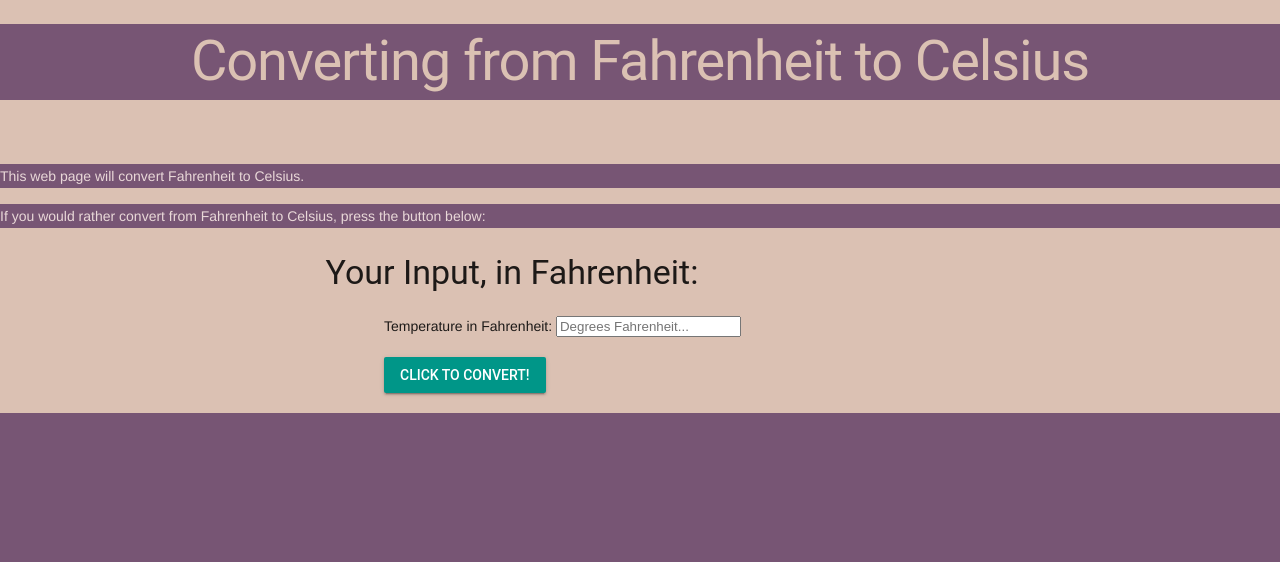
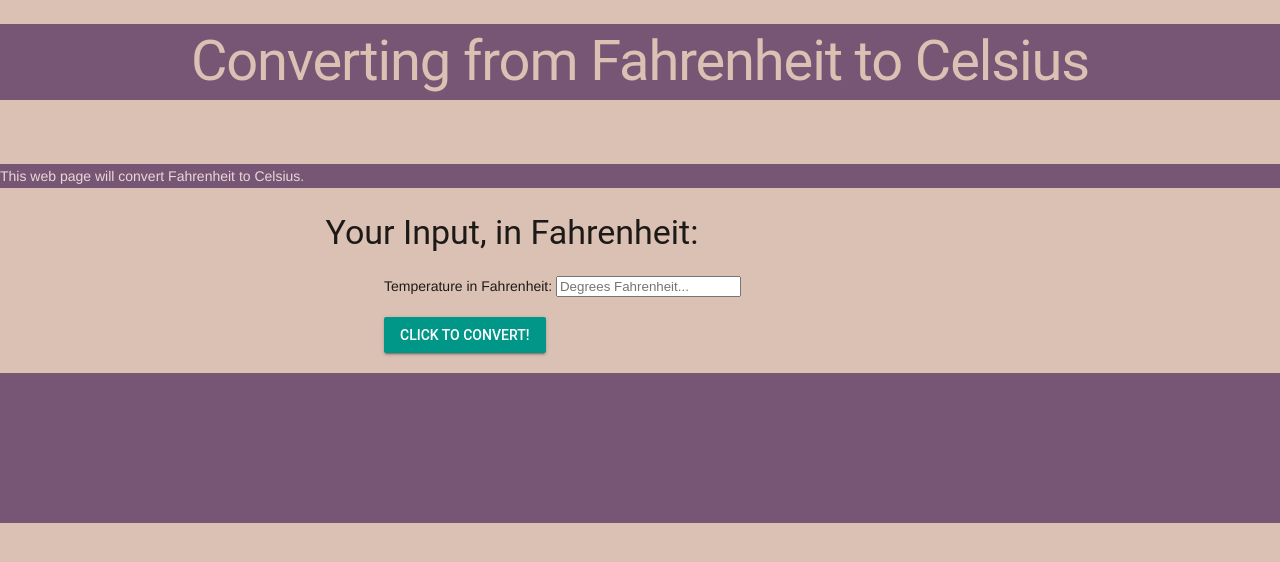
Before and after one commit to ICS20-Programming-ZoiaB/Unit3-04-PHP-FarenheitCelsius, a PHP site: page / in a window 1280 px wide; the page is wider, and only the part inside the window is pictured. Shown: the top 562 px of that part. Run offline with PHP 8.4, Linux system fonts and the light colour scheme.

Commit message:
fixed errors

```diff
--- a/index.php
+++ b/index.php
@@ -32,7 +32,6 @@
     <br>
       <?php
         echo "<p>This web page will convert Fahrenheit to Celsius.<p>";
-        echo "<p>If you would rather convert from Fahrenheit to Celsius, press the button below:</p>";
         ?>
 
     <!-- User Input -->
```
